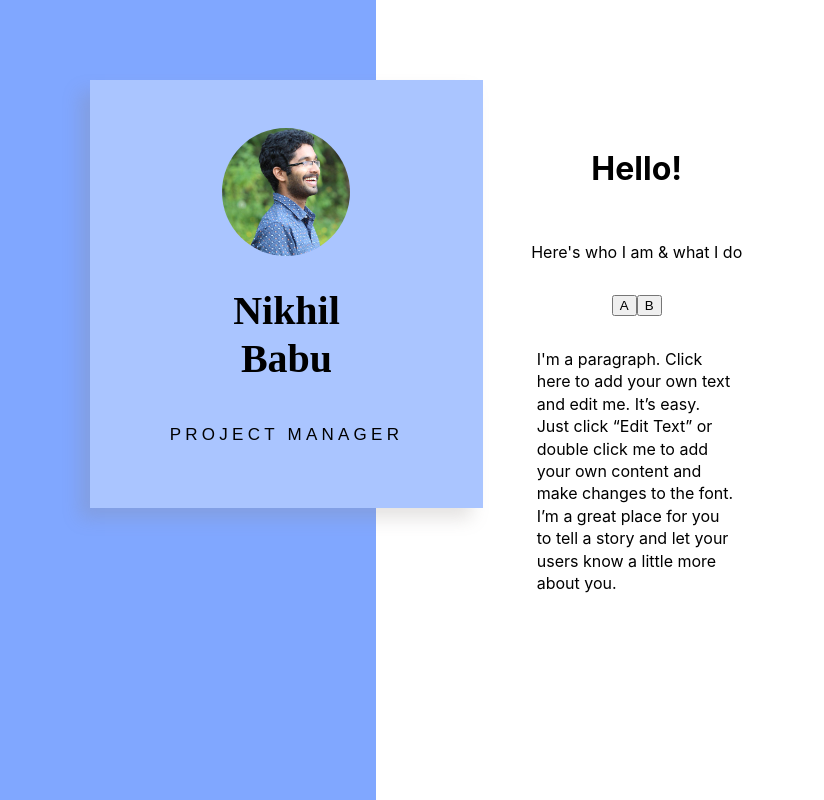
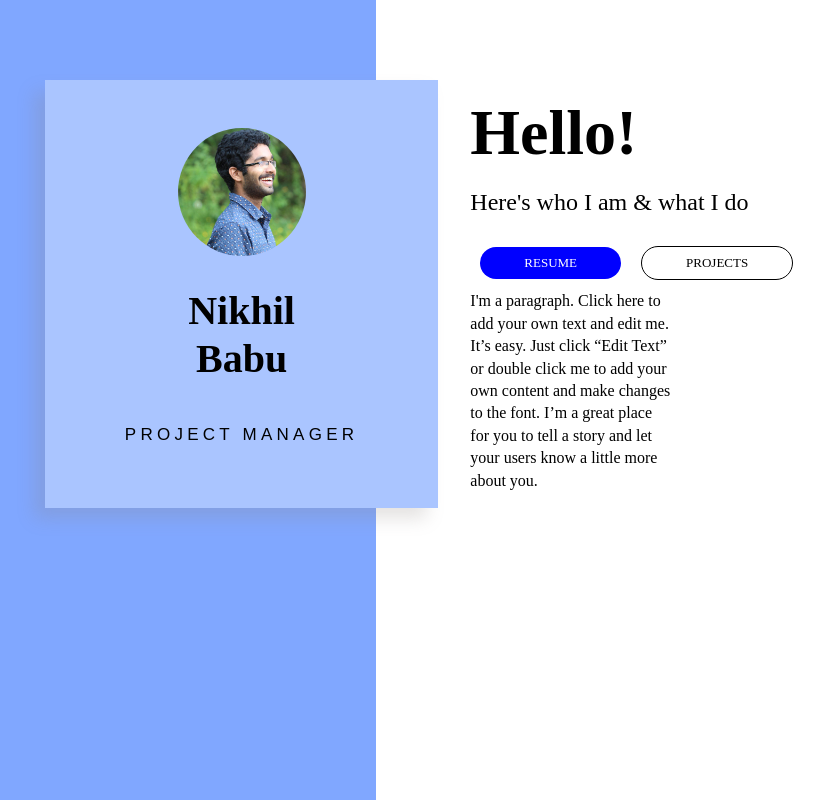
Before and after one commit to Nikhil713/Portfolio, a React (Create React App) app in the folder website/: page / in a window 1280 px wide. Shown: the whole page, without its empty margins (136-960 px from the left). Built offline with nearby package versions, Linux system fonts and the light colour scheme; a web font is replaced by a local one.

Commit message:
Update fonts

```diff
--- a/website/src/pages/home/home.css
+++ b/website/src/pages/home/home.css
@@ -1,5 +1,3 @@
-
-
 @font-face {
     font-family: 'Montserrat';
     font-style: normal;
@@ -7,21 +5,20 @@
     src: local('Montserrat-Regular'), url(https://fonts.gstatic.com/s/montserrat/v7/zhcz-_WihjSQC0oHJ9TCYL3hpw3pgy2gAi-Ip7WPMi0.woff) format('woff');
 }
 
-.home{
+.home {
     height: auto;
     /* min-height: 90vh; */
     /* width: 100vw; */
-
     /* padding: 10rem; */
     margin: 0;
     display: flex;
     justify-content: center;
     align-items: center;
-
     /* border: solid; */
+    font-family: 'Montserrat';
 }
 
-.bg-home{
+.bg-home {
     position: absolute;
     height: auto;
     width: 100vw;
@@ -29,80 +26,113 @@
     /* border: solid; */
 }
 
-.bg-home-left{
+.bg-home-left {
     /* min-height: 100vh; */
     height: 50rem;
     width: 40%;
     background-color: rgb(128, 167, 255);
 }
 
-.home-info{
+.home-info {
     /* height: ; */
     /* width: auto; */
-
     margin-top: 5rem;
     margin-right: 8rem;
-
     display: flex;
 }
 
-.home-card{
+.home-card {
     height: fit-content;
     width: fit-content;
-
     padding: 3rem 5rem;
-
     display: flex;
     flex-direction: column;
     justify-content: center;
     align-items: center;
-
-    box-shadow: -11.31px 11.31px 17px 0px rgba(138,131,124,0.23);
+    box-shadow: -11.31px 11.31px 17px 0px rgba(138, 131, 124, 0.23);
     background-color: rgb(170, 197, 255);
 }
 
-.card-img > img {
+.card-img>img {
     max-width: 10vw;
     border-radius: 100px;
 }
 
-.card-name{
+.card-name {
     font-family: 'Montserrat';
     font-size: 20px;
     font-weight: 500;
-
     text-align: center;
 }
 
-.card-name > h1{
+.card-name>h1 {
     text-align: center;
     line-height: 1.2em;
 }
 
-.card-subtitle > h3{
-    font: normal normal normal 17px/1.4em avenir-lt-w01_35-light1475496,sans-serif;
-
+.card-subtitle>h3 {
+    font: normal normal normal 17px/1.4em avenir-lt-w01_35-light1475496, sans-serif;
     text-align: center;
-
     letter-spacing: 0.25em;
     line-height: 1rem;
 }
 
-.home-side-info{
-    padding: 2rem;
-
+.home-side-info {
+    padding: 0 2rem;
     display: flex;
     flex-direction: column;
     justify-content: center;
-    align-items: center;
+    /* align-items: center; */
 }
 
-.home-side-info > div{
-    padding: 1rem;
+.home-side-info>div {
+    padding: 0rem;
 }
 
-.info-details{
+.info-head {
+    padding: 0;
+    margin: 0;
+    font-size: 2rem;
+    text-align: start;
+}
+
+.info-head>h1 {
+    margin: 0;
+    text-align: start;
+}
+
+.info-subheader > h2{
+    font-weight: 500;
+}
+
+.info-buttons >button{
+
+    height: auto;
+    width: auto;
+
+    margin: 10px;
+    padding: 0.5rem 2.75rem;
+
+    border-radius: 30px;
+
+    font-family: 'Montserrat';
+    font-size: 13px;
+    font-weight: 100;
+}
+
+.info-b1 {
+    border: none;
+    background-color: blue;
+    color: white;
+}
+
+.info-b2 {
+    border: 1px solid;
+    background-color: white;
+    color: black;
+}
+
+.info-details {
     width: 200px;
-
     line-height: 1.4rem;
 }
--- a/website/src/pages/home/home.js
+++ b/website/src/pages/home/home.js
@@ -28,17 +28,14 @@ export default class Home extends React.Component {
                                 <h1>Hello!</h1>
                             </div>
                             <div className="info-subheader">
-                                Here's who I am & what I do
+                                <h2>Here's who I am & what I do</h2>
                             </div>
-                            <div className="buttons">
-                                <button>A</button>
-                                <button>B</button>
+                            <div className="info-buttons">
+                                <button className="info-b1">RESUME</button>
+                                <button className="info-b2">PROJECTS</button>
                             </div>
                             <div className="info-details">
                                 I'm a paragraph. Click here to add your own text and edit me. It’s easy. Just click “Edit Text” or double click me to add your own content and make changes to the font.
-
-
-
                                 I’m a great place for you to tell a story and let your users know a little more about you.
                             </div>
                         </div>
```
